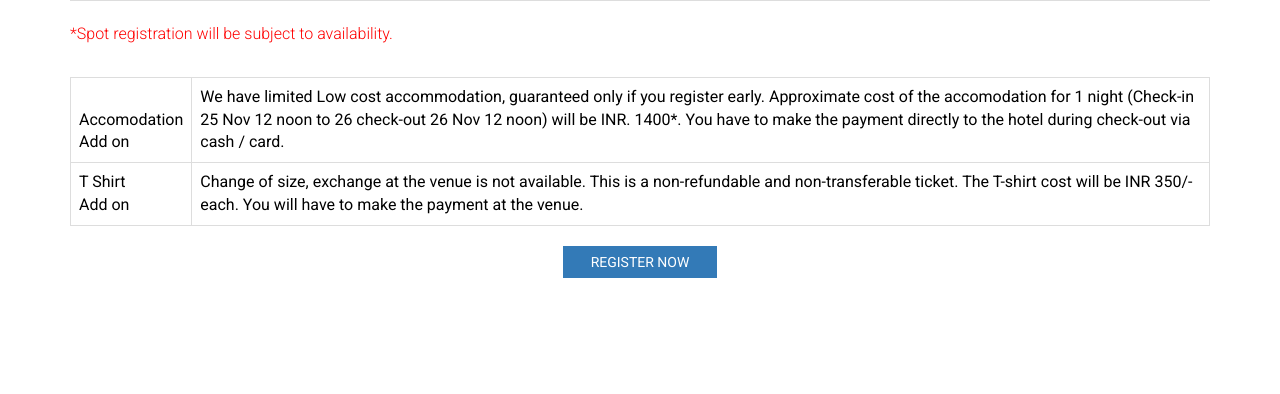
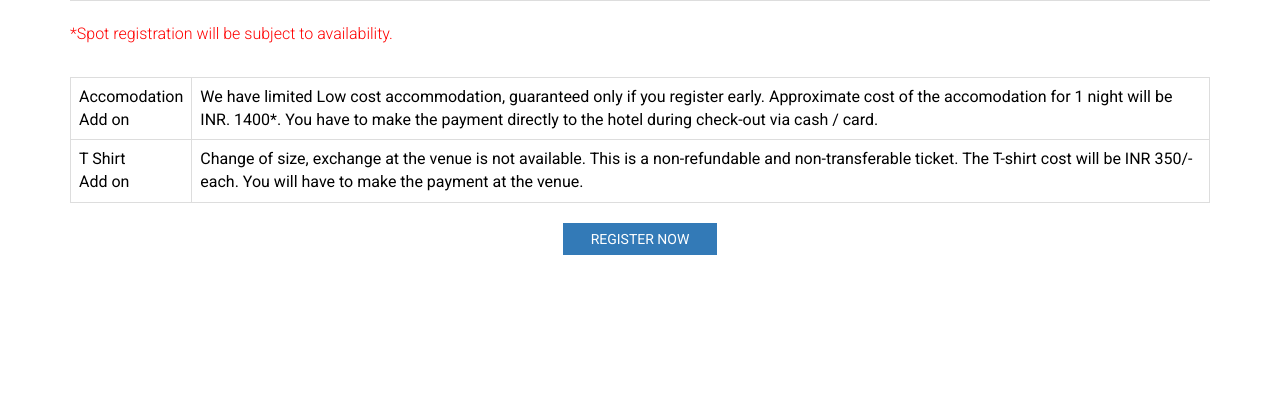
Before and after one commit to FOSSEE/nccps-2018, a Django app: page /nccps-2018/ in a window 1280 px wide. Shown: the part 2879-3273 px from the top of the page. Run offline with Django 3.2, Linux system fonts and the light colour scheme; some libraries are stand-ins or nearby versions.

Commit message:
updated the accomodation details

```diff
--- a/static/website/templates/home.html
+++ b/static/website/templates/home.html
@@ -245,7 +245,7 @@
               </td>
               <td style="vertical-align:bottom;border-top:none;!important">
                 <div class="align-baseline">
-                  We have limited Low cost accommodation, guaranteed only if you register early. Approximate cost  of the accomodation for 1 night (Check-in 25 Nov 12 noon to 26 check-out 26 Nov 12 noon) will be INR. 1400*. You have to make the payment directly to the hotel during check-out via cash / card.
+                  We have limited Low cost accommodation, guaranteed only if you register early. Approximate cost  of the accomodation for 1 night will be INR. 1400*. You have to make the payment directly to the hotel during check-out via cash / card.
 
                 </div>
               </td>
```
